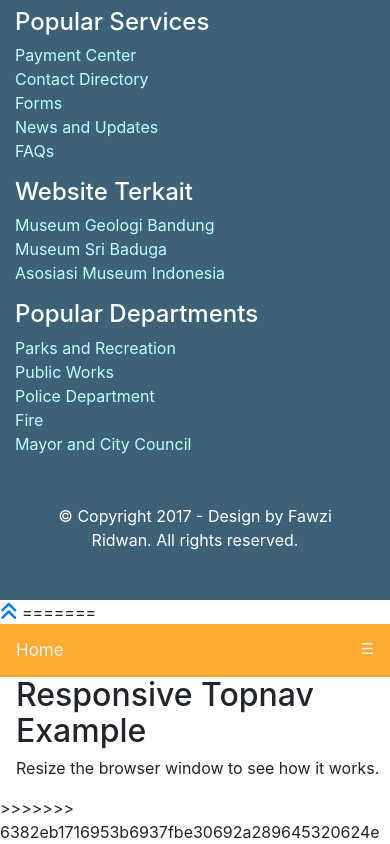
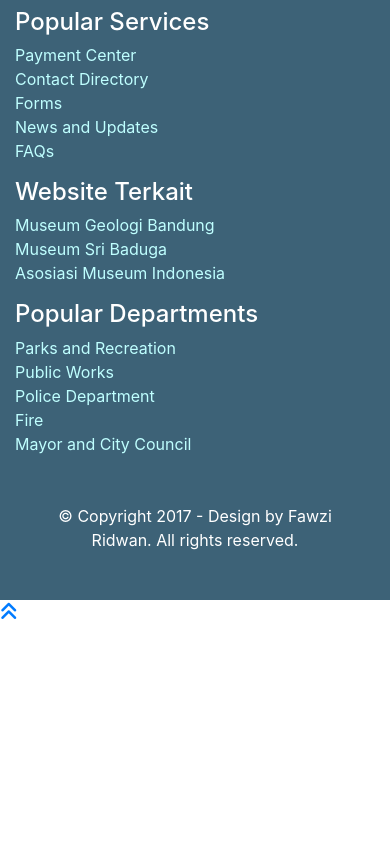
Before and after one commit to talentbandung/museumposindonesia-1, a website: page index.html in a window 390 px wide. Shown: the part 1376-2220 px from the top of the page. After the commit the page ends 2000 px from the top, so only its background shows below. Drawn offline with Linux system fonts and the light colour scheme.

Commit message:
update v1

```diff
--- a/index.html
+++ b/index.html
@@ -226,91 +226,5 @@
     <script type="text/javascript" src="assets/js/popper.min.js"></script>
     <script type="text/javascript" src="assets/js/bootstrap.min.js"></script>
     <script type="text/javascript" src="assets/js/style.js"></script>
-=======
-	<meta charset="utf-8">
-	<meta http-equiv="X-UA-Compatible" content="IE=edge">
-	<title>Page | Museum Pos Indonesia</title>
-<!-- 	<link rel="stylesheet" type="text/css" href="assets/css/bootstrap.min.css">
-	<link rel="stylesheet" type="text/css" href="style.css">
-	<script type="text/javascript" src="bower_components/jquery/dist/jquery.min.js"></script>
-    <script src="bower_components/bootstrap/js/popper.min.js"></script>
-    <script src="bower_components/bootstrap/js/bootstrap.min.js"></script>
-    <script type="text/javascript" src="init.js"></script> -->
-</head>
-<style>
-	body {margin:0;}
-
-	.topnav {
-	  overflow: hidden;
-	  background-color: rgba(255, 151, 0, 0.81);
-	}
-
-	.topnav a {
-	  float: left;
-	  display: block;
-	  color: #f2f2f2;
-	  text-align: center;
-	  padding: 14px 16px;
-	  text-decoration: none;
-	  font-size: 17px;
-	}
-
-	.topnav a:hover {
-	  background-color: rgba(255, 165, 0, 0.59);
-	  color: black;
-	}
-
-	.topnav .icon {
-	  display: none;
-	}
-
-	@media screen and (max-width: 600px) {
-	  .topnav a:not(:first-child) {display: none;}
-	  .topnav a.icon {
-	    float: right;
-	    display: block;
-	  }
-	}
-
-	@media screen and (max-width: 600px) {
-	  .topnav.responsive {position: relative;}
-	  .topnav.responsive .icon {
-	    position: absolute;
-	    right: 0;
-	    top: 0;
-	  }
-	  .topnav.responsive a {
-	    float: none;
-	    display: block;
-	    text-align: left;
-	  }
-
-	}
-</style>
-<body>
-<div class="topnav" id="myTopnav">
-  <a href="#home">Home</a>
-  <a href="#news">News</a>
-  <a href="#contact">Contact</a>
-  <a href="#about">About</a>
-  <a href="javascript:void(0);" style="font-size:15px;" class="icon" onclick="myFunction()">&#9776;</a>
-</div>
-
-<div style="padding-left:16px">
-  <h2>Responsive Topnav Example</h2>
-  <p>Resize the browser window to see how it works.</p>
-</div>
-
-<script>
-	function myFunction() {
-	    var x = document.getElementById("myTopnav");
-	    if (x.className === "topnav") {
-	        x.className += " responsive";
-	    } else {
-	        x.className = "topnav";
-	    }
-	}
-</script>
->>>>>>> 6382eb1716953b6937fbe30692a289645320624e
 </body>
 </html>
```
